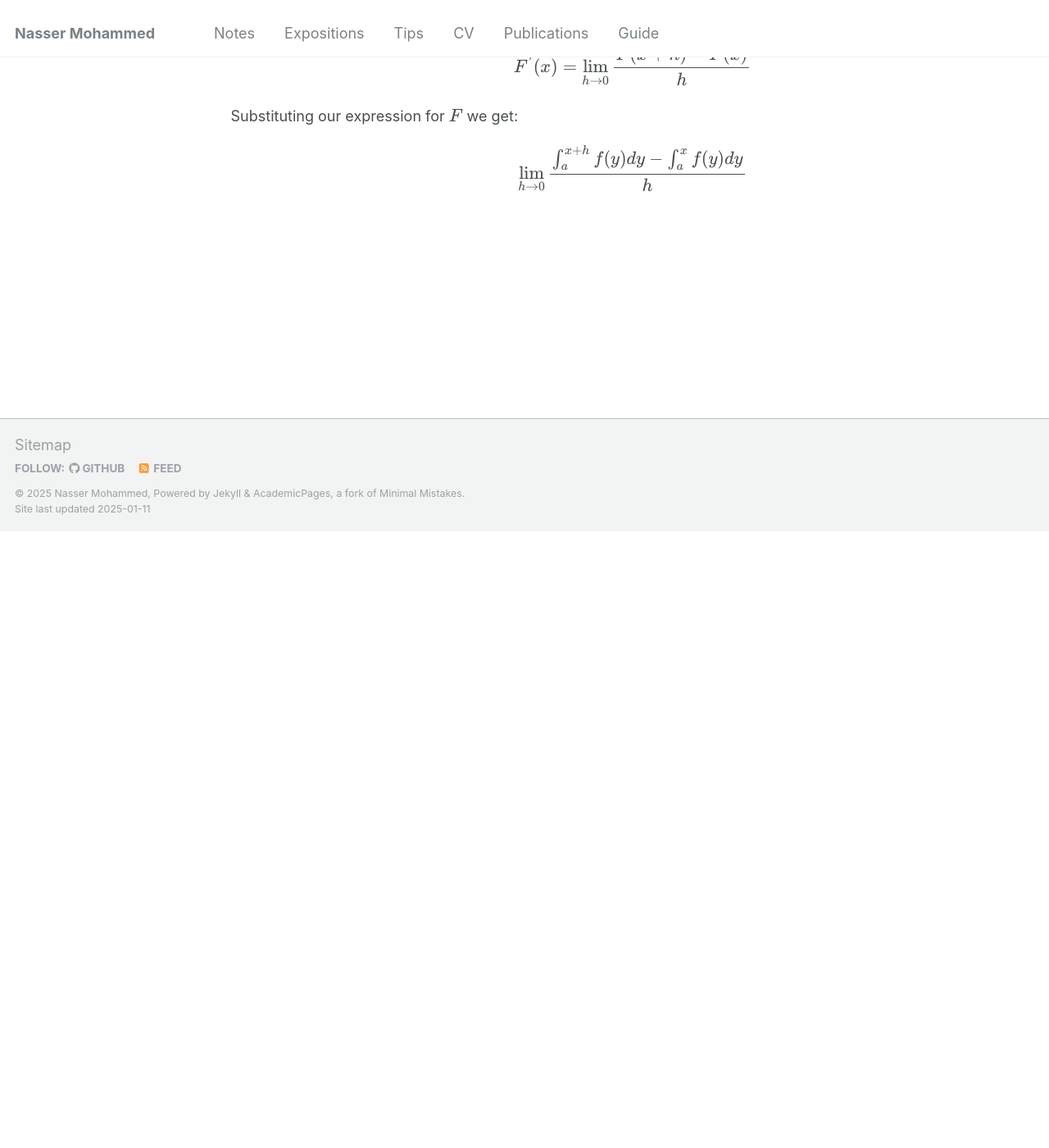
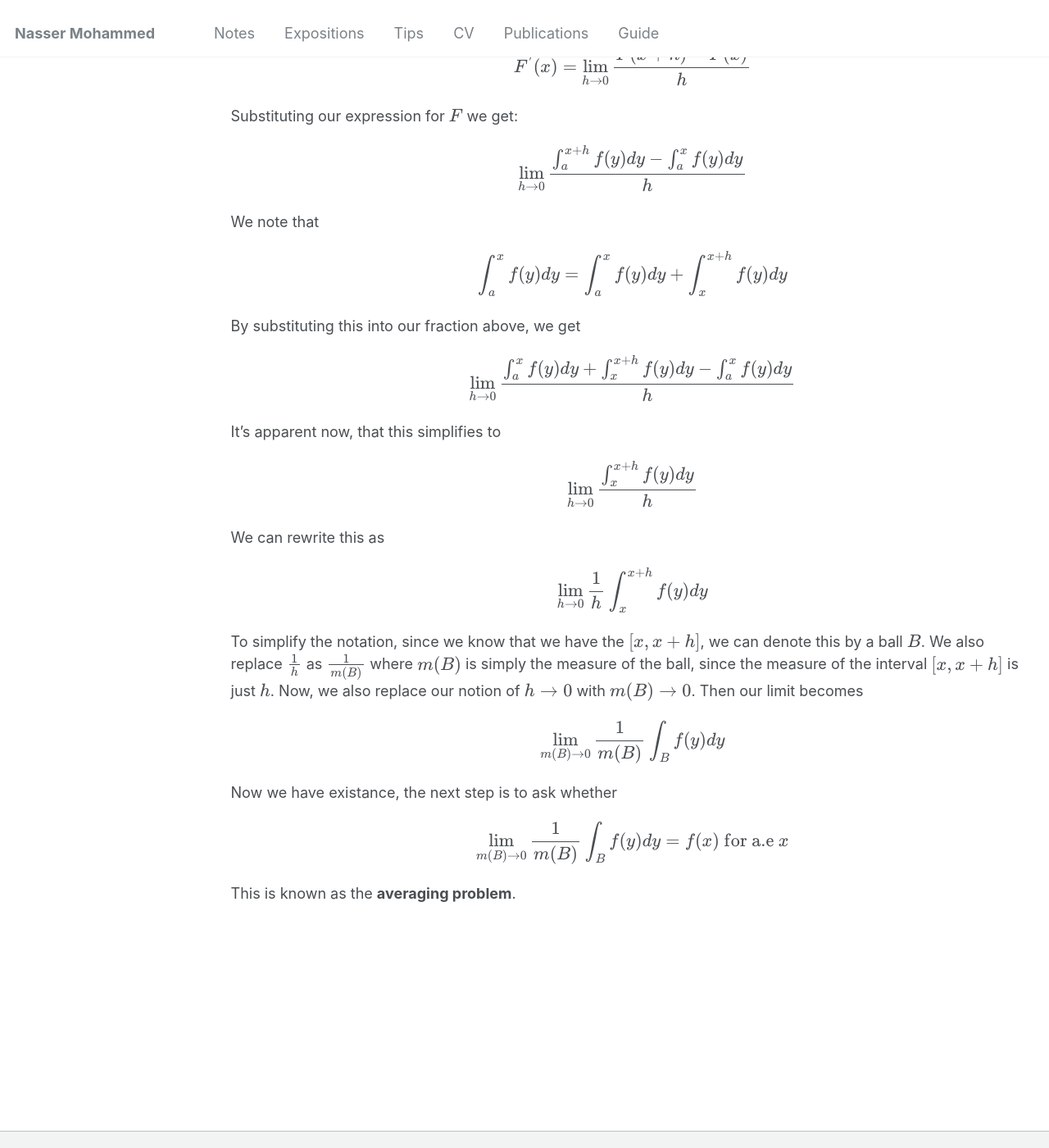
Before and after one commit to Nasser-Mohammed/Nasser-Mohammed.github.io, a Jekyll site: the page built from _pages/notes/analysis/ftc.md, in a window 1280 px wide and 1400 px high, scrolled down 1315 px. Shown: the whole window at 82% size. Built offline with Jekyll 4.4.1, drawn with Linux system fonts in a browser that asks for light colours; before the commit the page ends 1963 px from its top, so only the background shows below that; some of the changed text lies outside the part shown.

Commit message:
Update ftc.md

```diff
--- a/_pages/notes/analysis/ftc.md
+++ b/_pages/notes/analysis/ftc.md
@@ -11,9 +11,9 @@ What to Consider
 ===
 The first, does integrability on an interval imply the existance of a derivative. Additionally, does the derivative of the integrated function, return the unintegrated function. More formally:
 \\[\text{If f is an integrable function on an interval } \[a,b\], \text{ where } F(x) = \int_a^x f(y) dy \\]
-\\[\text{can we say for certain that } F^{\'} \text{ exists, and furthermore, can we conclude that } F^{\'} = f \text{ (at least for almost every) } x\\]
+\\[\text{can we say for certain that } F^{\'} \text{ exists, and furthermore, can we conclude that } F^{\'} = f \text{ (at least for almost every } x)\\]
 The second question, flips this question in the other direction. What restrictions do we have to place on a function \\(F\\) defined on an interval \\(\[a,b\]\\), such that we can ensure the derivative exists (at least for almost every \\(x\\)), and furthermore, that this function is integrable, and that the integral of this differentiated function equals the function \\(F\\) evaluated at \\(b\\) minus the function \\(F\\) evaluated at \\(a\\). More formally, we ask:
-\\[\text{What characteristics must } F \text{ have such that the derivative } F^{\'} \text{ exists almost everywhere}\\]
+\\[\text{What characteristics must } F \text{ have such that the derivative } F^{\'} \text{ exists almost everywhere,}\\]
 \\[\text{the differentiated function is integrable, and }\\]
 \\[\text{that } F(b) - F(a) = \int_a^bF^{\'}(x) dx \text{  holds}\\]
 In other words, the first question is concerned with differentiation of an integrated function. Whereas the second question is concerned with integrating a differentiated function. In both cases we are concerned with existance of a derivative, integrability, and ensuring an inverse operation. However, the difference is in the order we apply these operations. As mentioned, we will begin with the first question.
@@ -21,8 +21,21 @@ In other words, the first question is concerned with differentiation of an integ
 The Derivative of an Integral
 ===
 We define a function that serves as the definite integral of a function as:
-\\[F(x) = \int_a^xf(y)dy \text{    } a \leq x \leq b\\]
+\\[F(x) = \int_a^xf(y)dy \text{     } a \leq x \leq b\\]
 In this case \\(x\\) can take any value, between and including \\(a\\) and \\(b\\). We write this as a function of \\(x\\) because we want \\(y\\) to vary along any interval that we defined by \\(\[a, x\]\\), so the value of the integral is determined by \\(x\\), where \\(y\\) is sometimes just called a "dummy" variable, meaning it just represents a value that varies between our boundaries. So first, we want to see if the derivative even exists. To do this, we will utilize the standard limit definition of a derivative:
 \\[F^{\'}(x) = \lim_{h \to 0} \frac{F(x + h) - F(x)}{h}\\]
 Substituting our expression for \\(F\\) we get:
 \\[\lim_{h \to 0} \frac{\int_a^{x+h}f(y)dy - \int_a^x f(y)dy}{h}\\]
+We note that
+\\[\int_a^xf(y)dy = \int_a^xf(y) dy + \int_x^{x+h}f(y)dy\\]
+By substituting this into our fraction above, we get
+\\[\lim_{h \to 0} \frac{\int_a^xf(y) dy + \int_x^{x+h}f(y)dy - \int_a^x f(y)dy}{h}\\]
+It's apparent now, that this simplifies to
+\\[\lim_{h \to 0} \frac{\int_x^{x+h}f(y)dy}{h}\\]
+We can rewrite this as
+\\[\lim_{h \to 0} \frac{1}{h}\int_x^{x+h}f(y)dy\\]
+To simplify the notation, since we know that we have the \\(\[x,x+h\]\\), we can denote this by a ball \\(B\\). We also replace \\(\frac{1}{h}\\) as \\(\frac{1}{m(B)}\\) where \\(m(B)\\) is simply the measure of the ball, since the measure of the interval \\(\[x,x+h\]\\) is just \\(h\\). Now, we also replace our notion of \\(h \to 0\\) with \\(m(B) \to 0\\). Then our limit becomes
+\\[\lim_{m(B) \to 0} \frac{1}{m(B)}\int_Bf(y)dy\\]
+Now we have existance, the next step is to ask whether
+\\[\lim_{m(B) \to 0} \frac{1}{m(B)}\int_Bf(y)dy = f(x) \text{ for a.e } x\\]
+This is known as the **averaging problem**.
```
